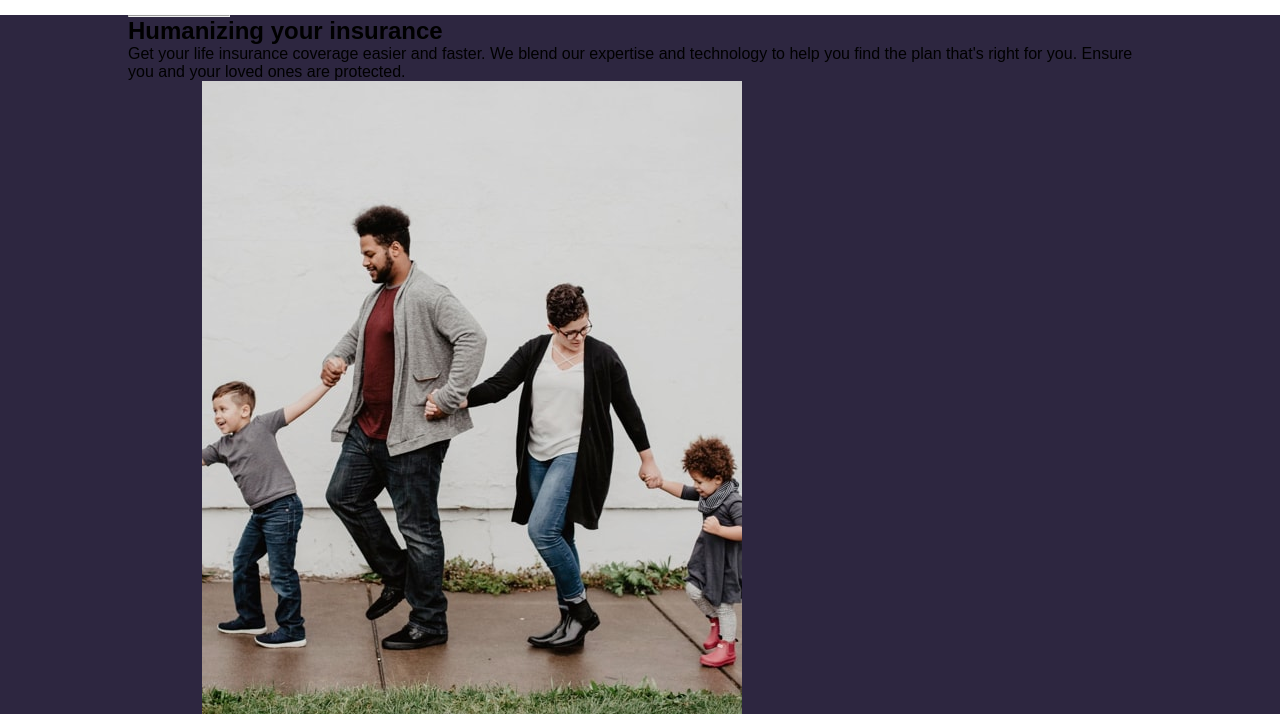
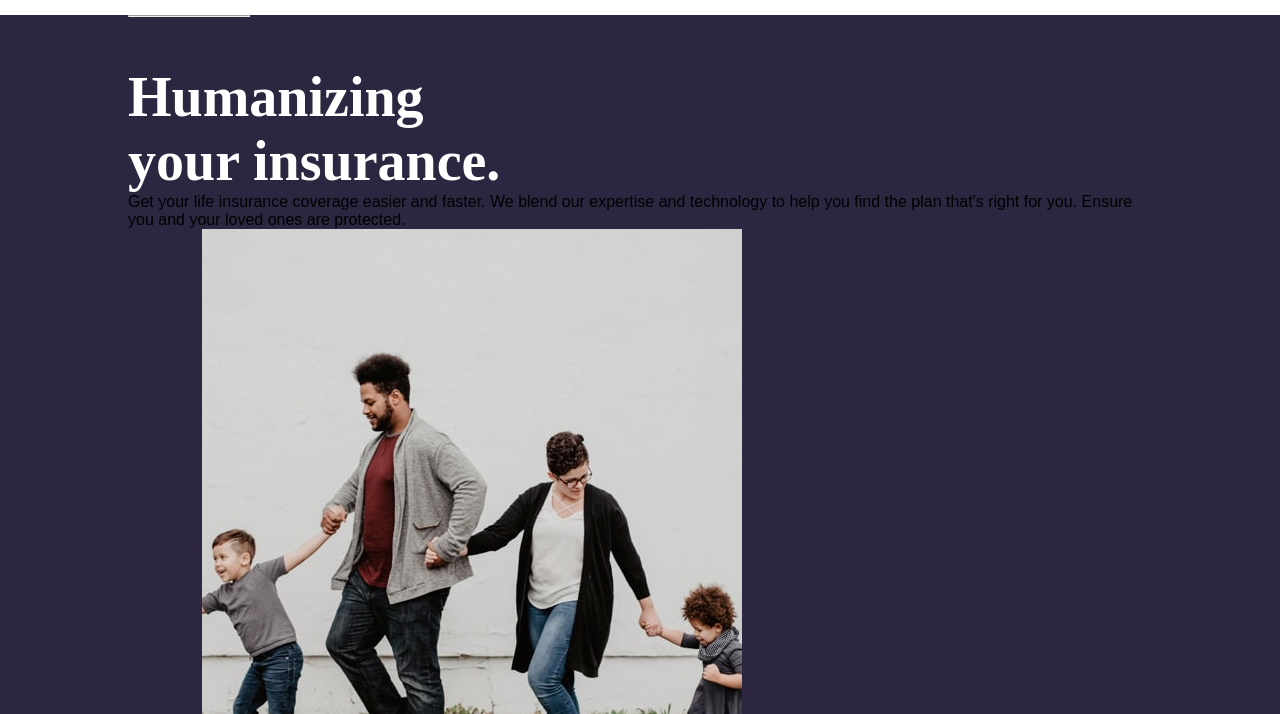
Before and after one commit to ralphp1121/fm_insurelandingpage, a plain HTML site: page index.html in a window 1280 px wide. Shown: the part 35-749 px from the top of the page. Drawn offline with Linux system fonts and the light colour scheme.

Commit message:
styling sect1 section

```diff
--- a/css/index.css
+++ b/css/index.css
@@ -9,6 +9,7 @@ Import the Fonts
 */
 
 @import url('https://fonts.googleapis.com/css?family=Karla&display=swap');
+@import url('https://fonts.google.com/specimen/DM+Serif+Display');
 
 
 .positioningdiv {
@@ -44,5 +45,13 @@ nav ul li {
 }
 
 hr {
-    width: 100px;
+    width: 120px;
+    margin-bottom: 3em;
 }
+
+#sect1 h1 {
+    color: white;
+    font-family: 'DM Serif Display', serif;
+    font-size: 3.5em;
+    width: 400px;
+}
--- a/index.html
+++ b/index.html
@@ -26,7 +26,8 @@
             <div id="sect1">
                 <div class="positioningdiv">
                     <hr>
-                    <h1>Humanizing your insurance</h1>
+                    <h1>Humanizing</h1>
+                    <h1>your insurance.</h1>
                     <p>Get your life insurance coverage easier and faster.
                         We blend our expertise and technology to help you
                         find the plan that's right for you. Ensure you and
```
